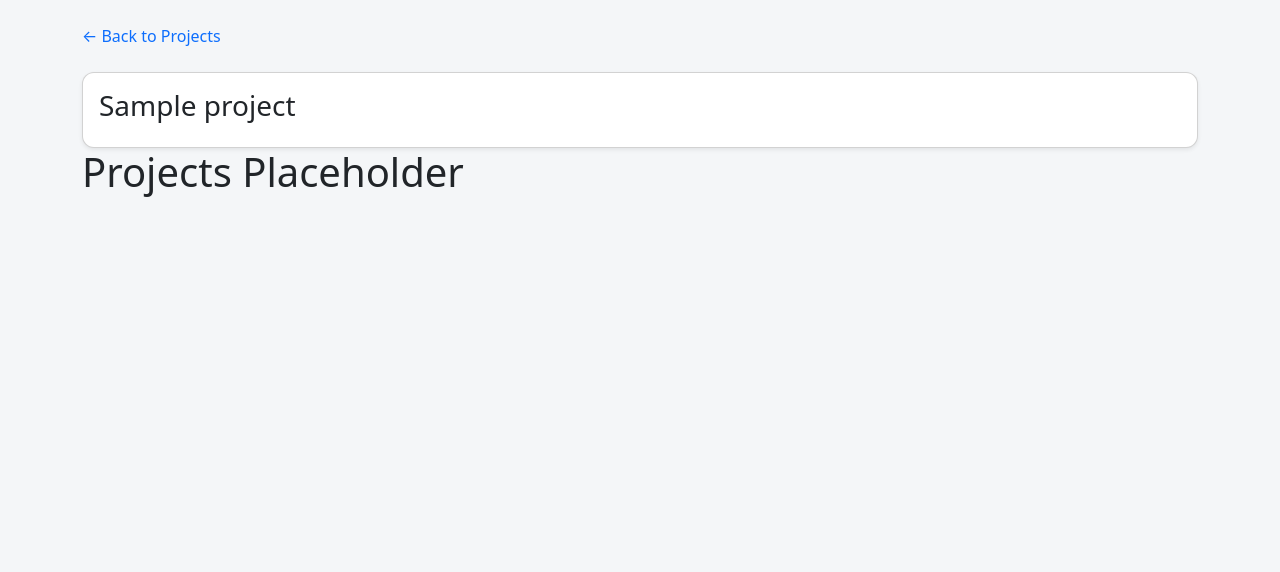
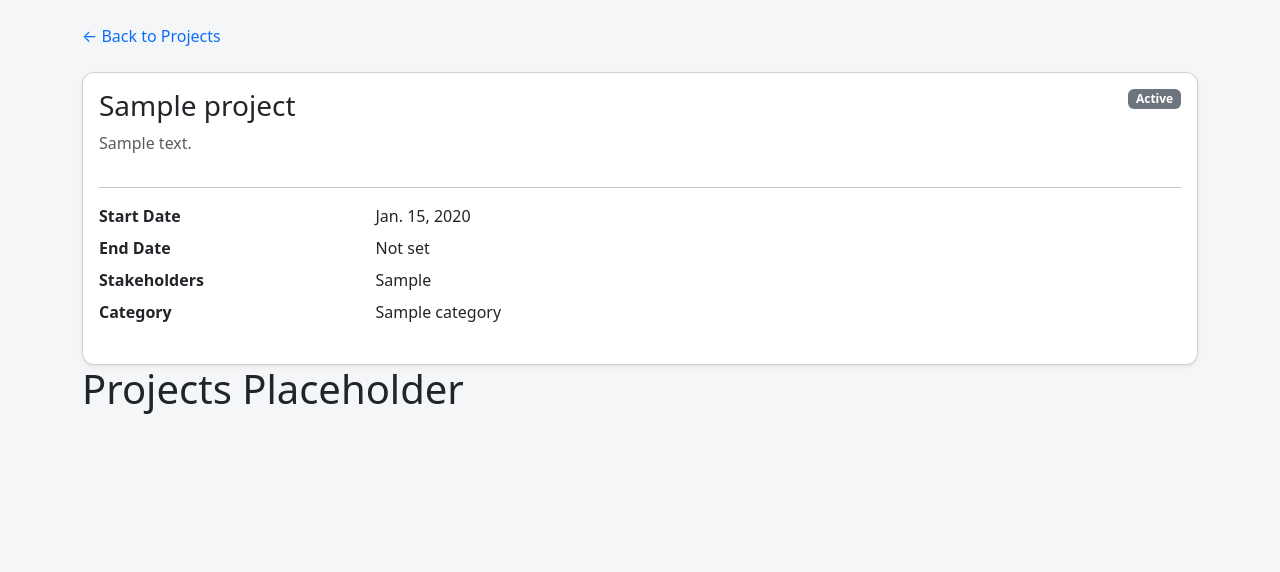
Before and after one commit to ScriptusDigital/Frameworks_Assignment, a Django app: page /projects/project/1/ in a window 1280 px wide. Shown: the part 56-628 px from the top of the page. Run offline with Django 5.2, Linux system fonts and the light colour scheme; a user stored in the database is signed in; tables that the repository leaves empty hold one stand-in row (values such as "Sample post").

Commit message:
test: test display of project details

```diff
--- a/templates/projects/project_detail.html
+++ b/templates/projects/project_detail.html
@@ -12,8 +12,31 @@
         <div class="d-flex justify-content-between">
             <div>
                 <h1 class="h3"> {{ project.name }}</h1>
+                <p class="text-muted">{{ project.description }}</p>
             </div>
+
+
+            <span class="badge bg-secondary align-self-start">
+                {{ project.get_status_display }}
+            </span>
         </div>
+
+<hr>
+<dl class="row">
+    <dt class="col-sm-3">Start Date</dt>
+    <dd class="col-sm-9"> {{ project.start_date}} </dd>
+
+        <dt class="col-sm-3">End Date</dt>
+    <dd class="col-sm-9"> {{ project.end|default:"Not set" }} </dd>
+
+        <dt class="col-sm-3">Stakeholders</dt>
+    <dd class="col-sm-9"> {{ project.stakeholders }} </dd>
+
+        <dt class="col-sm-3">Category</dt>
+    <dd class="col-sm-9"> {{ project.category|default:"Uncategorised" }} </dd>
+
+</dl>
+
 
     </div>
 </div>
```
